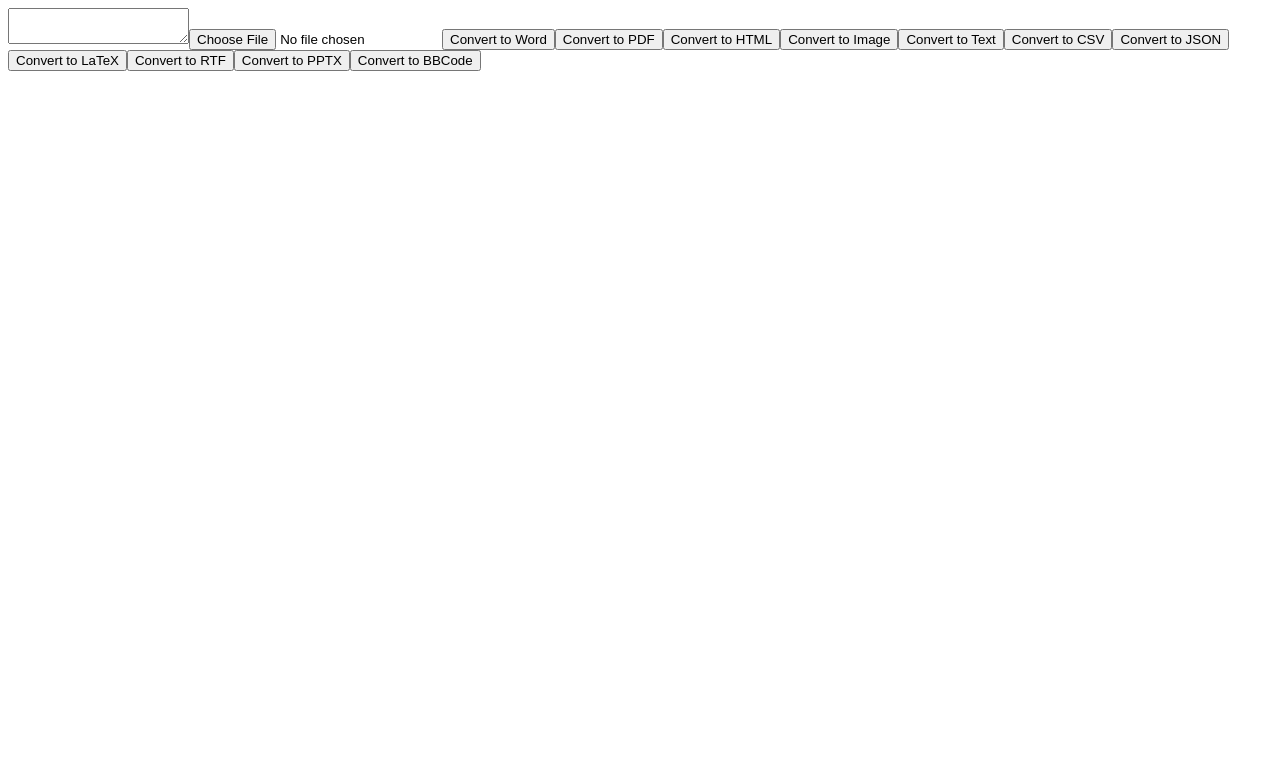
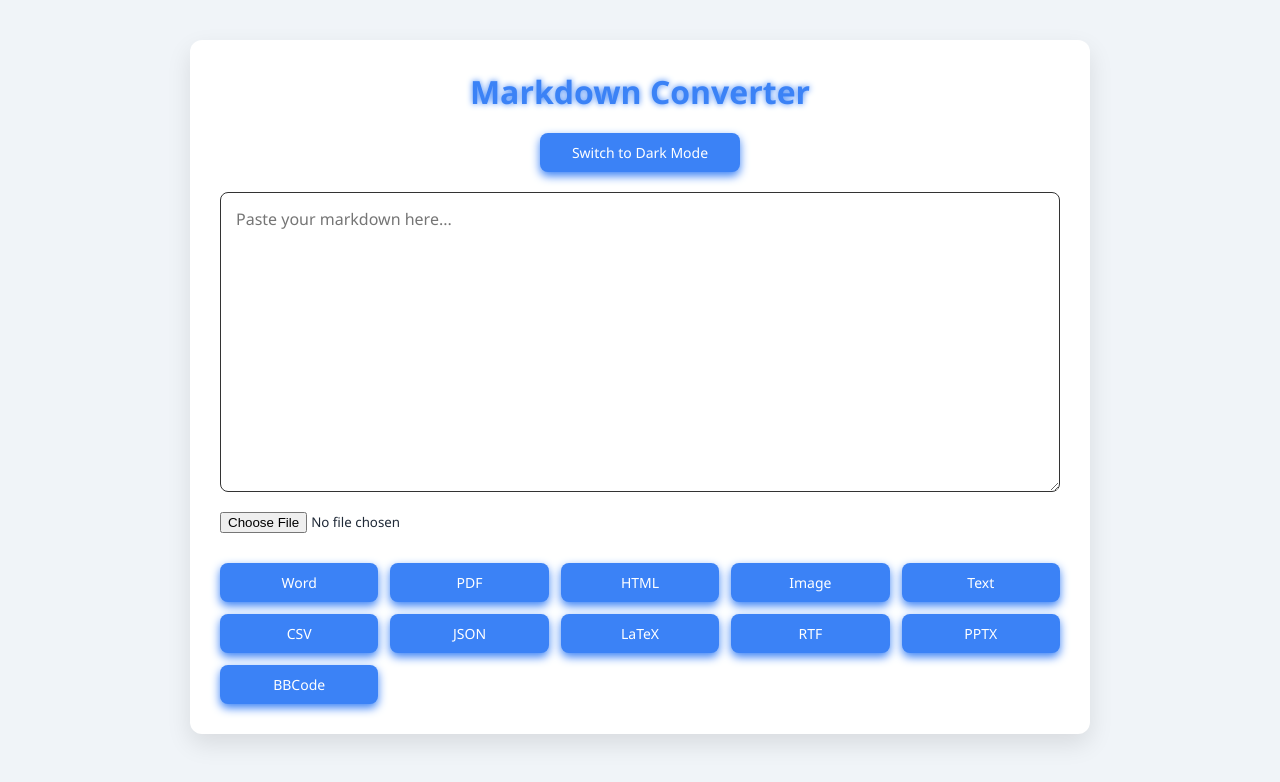
Before and after one commit to 8180e/markdown-converter, a website built with Vite: page index.html in a window 1280 px wide. Built offline with nearby package versions, Linux system fonts and the light colour scheme.

Commit message:
Add styles

```diff
--- a/index.html
+++ b/index.html
@@ -3,25 +3,69 @@
   <head>
     <meta charset="UTF-8" />
     <link rel="icon" type="image/svg+xml" href="/vite.svg" />
+    <link rel="stylesheet" href="styles.css" />
     <meta name="viewport" content="width=device-width, initial-scale=1.0" />
-    <title>markdown-converter</title>
+    <title>Markdown Converter</title>
   </head>
   <body>
-    <textarea id="markdownInput"></textarea
-    ><input id="markdownFileInput" type="file" /><button
-      id="convertToWordButton"
-    >
-      Convert to Word</button
-    ><button id="convertToPDFButton">Convert to PDF</button
-    ><button id="convertToHTMLButton">Convert to HTML</button
-    ><button id="convertToImageButton">Convert to Image</button
-    ><button id="convertToTextButton">Convert to Text</button
-    ><button id="convertToCSVButton">Convert to CSV</button
-    ><button id="convertToJSONButton">Convert to JSON</button
-    ><button id="convertToLaTeXButton">Convert to LaTeX</button
-    ><button id="convertToRTFButton">Convert to RTF</button
-    ><button id="convertToPPTXButton">Convert to PPTX</button
-    ><button id="convertToBBCodeButton">Convert to BBCode</button>
+    <main class="light">
+      <div class="container">
+        <h1 class="header">Markdown Converter</h1>
+        <button id="themeToggle">Toggle Theme</button>
+        <textarea
+          id="markdownInput"
+          placeholder="Paste your markdown here..."
+        ></textarea>
+        <input id="markdownFileInput" type="file" />
+
+        <div class="button-grid">
+          <button id="convertToWordButton" data-tooltip="Export as Word">
+            Word
+          </button>
+
+          <button id="convertToPDFButton" data-tooltip="Export as PDF">
+            PDF
+          </button>
+
+          <button id="convertToHTMLButton" data-tooltip="Export as HTML">
+            HTML
+          </button>
+
+          <button id="convertToImageButton" data-tooltip="Export as Image">
+            Image
+          </button>
+
+          <button id="convertToTextButton" data-tooltip="Export as Text">
+            Text
+          </button>
+
+          <button id="convertToCSVButton" data-tooltip="Export as CSV">
+            CSV
+          </button>
+
+          <button id="convertToJSONButton" data-tooltip="Export as JSON">
+            JSON
+          </button>
+
+          <button id="convertToLaTeXButton" data-tooltip="Export as LaTeX">
+            LaTeX
+          </button>
+
+          <button id="convertToRTFButton" data-tooltip="Export as RTF">
+            RTF
+          </button>
+
+          <button id="convertToPPTXButton" data-tooltip="Export as PPTX">
+            PPTX
+          </button>
+
+          <button id="convertToBBCodeButton" data-tooltip="Export as BBCode">
+            BBCode
+          </button>
+        </div>
+        <div id="test"></div>
+      </div>
+    </main>
     <div id="hiddenRender" style="display: none"></div>
     <script type="module" src="src/main.ts"></script>
   </body>
--- /dev/null
+++ b/src/load-theme.ts
@@ -0,0 +1,22 @@
+const toggleButton = document.getElementById("themeToggle");
+
+const savedTheme = localStorage.getItem("theme") || "light";
+const main = document.getElementsByTagName("main")[0];
+main.classList.add(savedTheme);
+
+if (toggleButton) {
+  toggleButton.textContent =
+    savedTheme === "light" ? "Switch to Dark Mode" : "Switch to Light Mode";
+
+  toggleButton.addEventListener("click", () => {
+    if (main.classList.contains("light")) {
+      main.classList.replace("light", "dark");
+      localStorage.setItem("theme", "dark");
+      toggleButton.textContent = "Switch to Light Mode";
+    } else {
+      main.classList.replace("dark", "light");
+      localStorage.setItem("theme", "light");
+      toggleButton.textContent = "Switch to Dark Mode";
+    }
+  });
+}
--- a/src/main.ts
+++ b/src/main.ts
@@ -1,3 +1,4 @@
+import "./load-theme";
 import { convertMarkdownToDocx, downloadDocx } from "@mohtasham/md-to-docx";
 import { marked } from "marked";
 import html2pdf from "html2pdf.js";
--- /dev/null
+++ b/styles.css
@@ -0,0 +1,178 @@
+* {
+  box-sizing: border-box;
+  margin: 0;
+  padding: 0;
+  font-family: "Segoe UI", Tahoma, Geneva, Verdana, sans-serif;
+  transition:
+    background-color 0.3s,
+    color 0.3s;
+}
+
+main {
+  display: flex;
+  justify-content: center;
+  align-items: flex-start;
+  padding: 40px 20px;
+  min-height: 100vh;
+}
+
+.container {
+  border-radius: 12px;
+  padding: 30px;
+  max-width: 900px;
+  width: 100%;
+  display: flex;
+  flex-direction: column;
+  align-items: stretch;
+  transition:
+    background-color 0.3s,
+    box-shadow 0.3s;
+}
+
+h1 {
+  text-align: center;
+  margin-bottom: 20px;
+  transition:
+    color 0.3s,
+    text-shadow 0.3s;
+}
+
+textarea {
+  width: 100%;
+  height: 300px;
+  padding: 15px;
+  font-size: 16px;
+  border-radius: 8px;
+  resize: vertical;
+  margin-bottom: 20px;
+  transition:
+    background-color 0.3s,
+    border-color 0.3s,
+    color 0.3s,
+    box-shadow 0.3s;
+}
+
+textarea:focus {
+  outline: none;
+  box-shadow: 0 0 8px var(--accent-color);
+  border-color: var(--accent-color);
+}
+
+input[type="file"] {
+  margin-bottom: 20px;
+}
+
+.button-grid {
+  display: grid;
+  grid-template-columns: repeat(auto-fit, minmax(140px, 1fr));
+  gap: 12px;
+  margin-top: 10px;
+}
+
+button {
+  padding: 10px;
+  border-radius: 8px;
+  font-size: 14px;
+  cursor: pointer;
+  border: none;
+  width: 100%;
+  display: flex;
+  align-items: center;
+  gap: 6px;
+  justify-content: center;
+  position: relative;
+  transition:
+    background-color 0.3s,
+    transform 0.2s,
+    box-shadow 0.3s,
+    color 0.3s;
+}
+
+button[data-tooltip]:hover::after {
+  content: attr(data-tooltip);
+  position: absolute;
+  bottom: 110%;
+  left: 50%;
+  transform: translateX(-50%);
+  background-color: var(--accent-color);
+  color: var(--card-color);
+  padding: 5px 10px;
+  border-radius: 4px;
+  font-size: 12px;
+  white-space: nowrap;
+  box-shadow: 0 2px 6px rgba(0, 0, 0, 0.3);
+  opacity: 1;
+}
+
+button[data-tooltip]::after {
+  opacity: 0;
+  transition: opacity 0.2s;
+  pointer-events: none;
+}
+
+#themeToggle {
+  align-self: center;
+  margin-bottom: 20px;
+  max-width: 200px;
+}
+
+/* THEMES */
+main.light {
+  --bg-color: #f0f4f8;
+  --card-color: #ffffff;
+  --text-color: #1f2937;
+  --accent-color: #3b82f6;
+  --button-bg: #3b82f6;
+  --button-text: #fff;
+  --button-hover: #2563eb;
+  --shadow-color: rgba(0, 0, 0, 0.1);
+}
+
+main.dark {
+  --bg-color: #121212;
+  --card-color: #1e1e1e;
+  --text-color: #e0e0e0;
+  --accent-color: #00d4ff;
+  --button-bg: #00d4ff;
+  --button-text: #1a1a1a;
+  --button-hover: #00bcd4;
+  --shadow-color: rgba(0, 0, 0, 0.6);
+}
+
+main {
+  background-color: var(--bg-color);
+  color: var(--text-color);
+}
+
+.container {
+  background-color: var(--card-color);
+  box-shadow: 0 10px 25px var(--shadow-color);
+}
+
+h1 {
+  color: var(--accent-color);
+  text-shadow: 0 0 6px var(--accent-color);
+}
+
+textarea {
+  background-color: var(--card-color);
+  border: 1.5px solid #333;
+  color: var(--text-color);
+}
+
+button {
+  background-color: var(--button-bg);
+  color: var(--button-text);
+  box-shadow: 0 4px 10px var(--accent-color);
+}
+
+button:hover {
+  background-color: var(--button-hover);
+  box-shadow: 0 6px 15px var(--accent-color);
+}
+
+@media (max-width: 600px) {
+  textarea {
+    height: 200px;
+  }
+}
```
